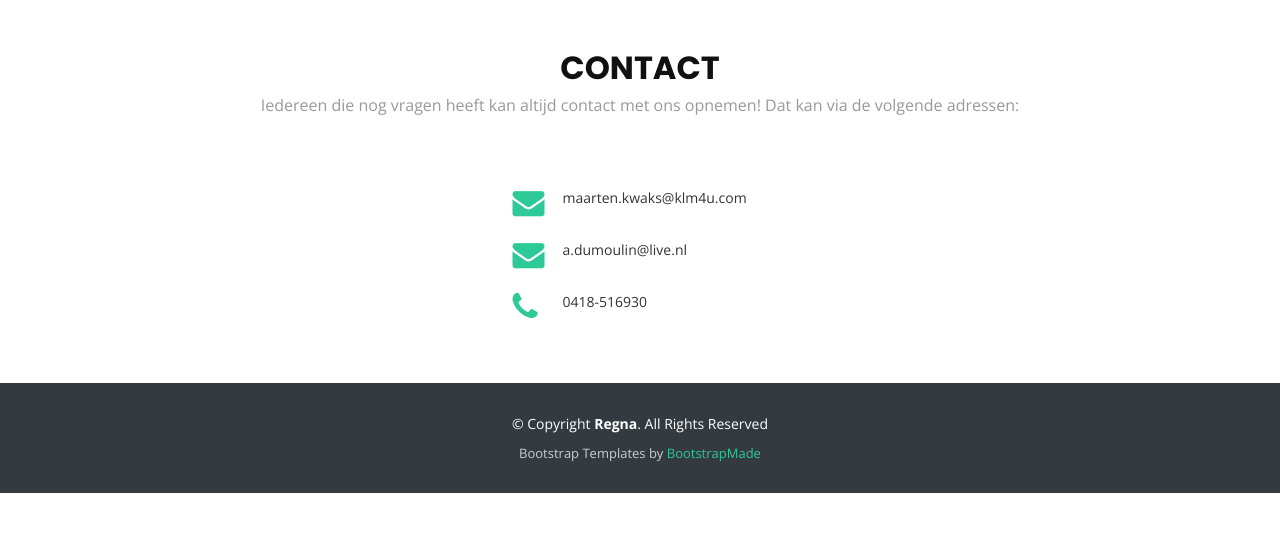
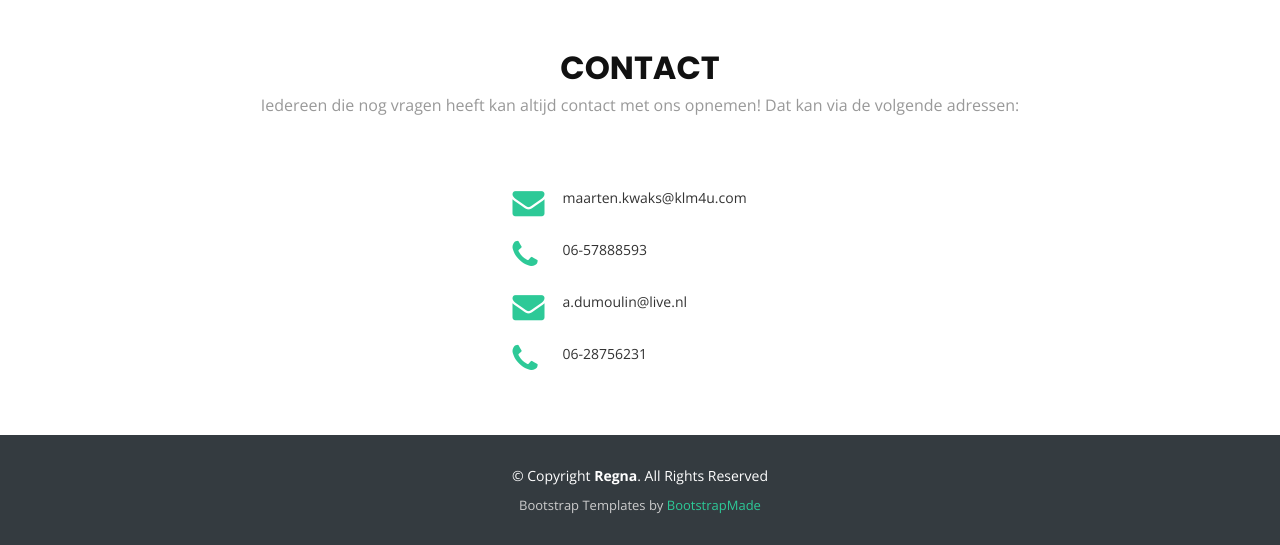
Before and after one commit to FKwaks/siteverjaardag, a Django app: page / in a window 1280 px wide. Shown: the part 4720-5265 px from the top of the page. Before the commit the page ends 5213 px from the top, so only its background shows below. Run offline with Django 3.2, Linux system fonts and the light colour scheme; data that the repository does not hold is empty; some libraries are stand-ins or nearby versions.

Commit message:
Contact & form fixed

```diff
--- a/list/templates/list/index.html
+++ b/list/templates/list/index.html
@@ -394,13 +394,18 @@
               </div>
 
               <div>
+                <i class="fa fa-phone"></i>
+                <p>06-57888593</p>
+              </div>
+
+              <div>
                 <i class="fa fa-envelope"></i>
                 <p>a.dumoulin@live.nl</p>
               </div>
 
               <div>
                 <i class="fa fa-phone"></i>
-                <p>0418-516930</p>
+                <p>06-28756231</p>
               </div>
             </div>
           </div>
```
